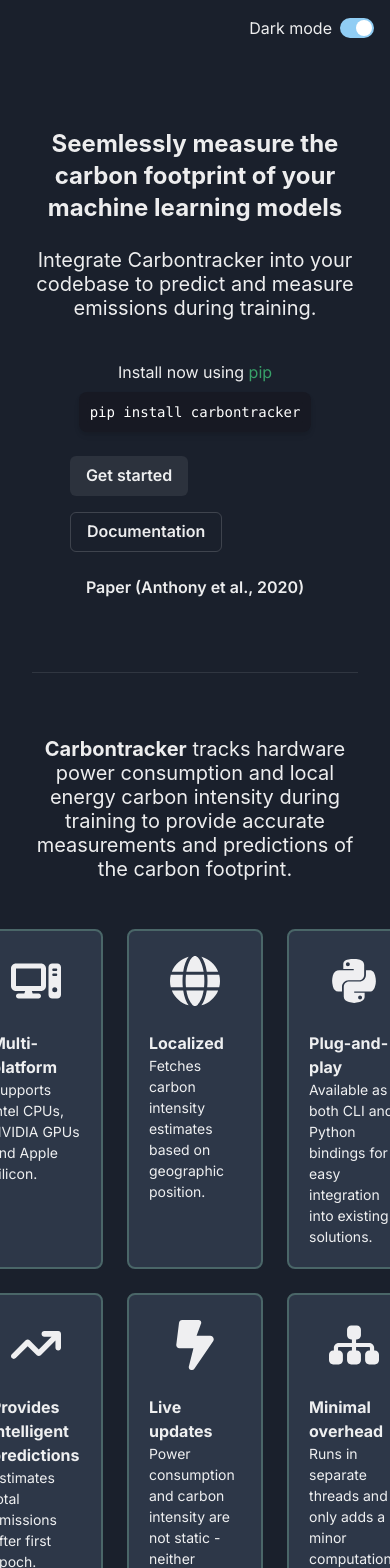
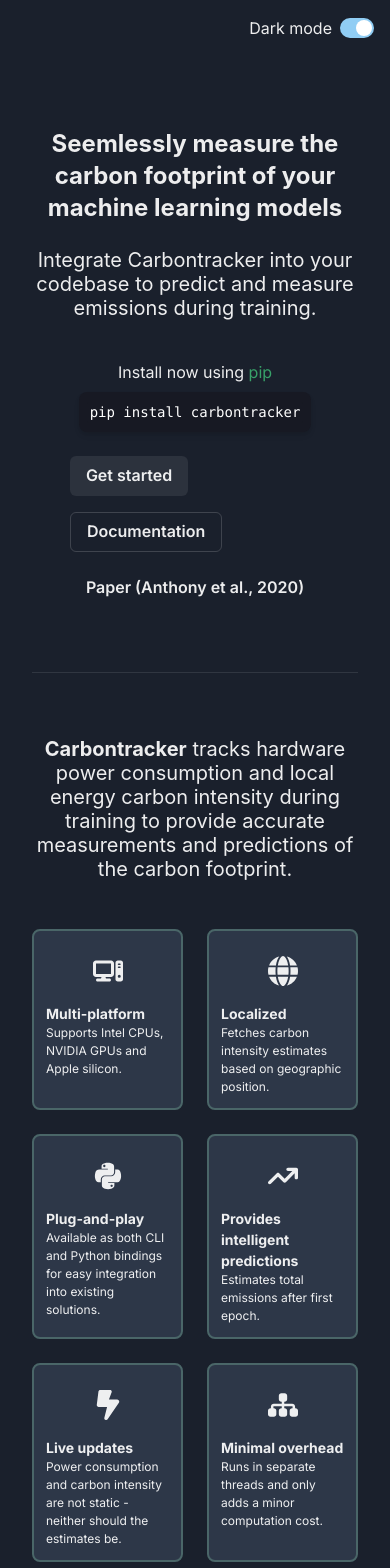
Before and after one commit to saintslab/carbontracker-website, a Next.js app: page / in a window 390 px wide. Shown: the top 1568 px of the page. Built offline with nearby package versions, Linux system fonts and the light colour scheme.

Commit message:
responsiveness

```diff
--- a/components/Code.tsx
+++ b/components/Code.tsx
@@ -12,7 +12,7 @@
 }
 export default function CodeBlock(props: CodeBlockProps) {
   const text = props.isPython ? hljs.highlight(props.content, {language: 'python'}).value : props.content
-  return <Box background='gray.900' px={2} py={2} rounded='lg' boxShadow='md'>
+  return <Box background='gray.900' px={2} py={2} rounded='lg' boxShadow='md' overflowX='scroll'>
     <pre><Code background='gray.900' textColor='white' dangerouslySetInnerHTML={{__html: text}} /></pre>
   </Box>
 }
--- a/components/ExampleSection.tsx
+++ b/components/ExampleSection.tsx
@@ -4,7 +4,7 @@
 export default function ExampleSection() {
   return <VStack>
     <Heading mb={4}>Example usage</Heading>
-    <Box>
+    <Box maxW='100%'>
       <Text mb={4}>Use the CLI:</Text>
       <CodeBlock isPython={false} content={`$ carbontracker python script.py`} />
       <Text my={4}>...or embed directly into your Python program</Text>
--- a/components/FeatureSection.tsx
+++ b/components/FeatureSection.tsx
@@ -12,11 +12,11 @@
   const { colorMode } = useColorMode()
   return <GridItem borderWidth='2px' borderColor={colorMode == 'dark' ?  '#4A6668' : 'gray.300'} background={colorMode == 'dark' ? 'gray.700' : 'gray.100'} w='100%' h='100%' rounded='lg' transition='box-shadow 100ms' _hover={{ boxShadow: '0px 0px 10px 0px #186646'}}>
     <Center px={10} pt='25px' pb='5px'>
-      <Icon w='50px' h='50px' as={props.icon} />
+      <Icon w={['30px','50px']} h={['30px','50px']} as={props.icon} />
     </Center>
-    <Box p={5}>
-      <Text display='block' fontWeight='700'>{props.title}</Text>
-      <Text fontSize='sm' >{props.children}</Text>
+    <Box p={[3,5]}>
+      <Text display='block' fontWeight='700' fontSize={['sm', 'md']}>{props.title}</Text>
+      <Text fontSize={['xs', 'sm']} >{props.children}</Text>
     </Box>
   </GridItem>
 }
@@ -26,7 +26,7 @@
     <Heading textAlign='center' size='md' fontWeight='400'>
       <strong>Carbontracker</strong> tracks hardware power consumption and local energy carbon intensity during training to provide accurate measurements and predictions of the carbon footprint.
     </Heading>
-    <Grid templateColumns='repeat(3, 1fr)' gap={6} mt={10}>
+    <Grid templateColumns={['repeat(2, 1fr)','repeat(3, 1fr)']} gap={6} mt={10}>
         <Feature title='Multi-platform' icon={FaComputer}>
           Supports Intel CPUs, NVIDIA GPUs and Apple silicon.
         </Feature>
--- a/components/MaintainedBy.tsx
+++ b/components/MaintainedBy.tsx
@@ -18,7 +18,7 @@
 export default function MaintainedBy() {
   return <VStack>
     <Heading mb={4}>Built and maintained by</Heading>
-    <Grid w='full' templateColumns='repeat(4, 1fr)' gap={6}>
+    <Grid w='full' templateColumns={['repeat(2,1fr)','repeat(4, 1fr)']} gap={6}>
       <Author name='Lasse F. Wolff Anthony' role='Original author'/>
       <Author name='Benjamin Kanding' role='Original author'/>
       <Author name='Pedram Bakhtiarifard' role='Maintainer'/>
--- a/components/PlotSection.tsx
+++ b/components/PlotSection.tsx
@@ -2,11 +2,11 @@
 import { FaRightLong } from "react-icons/fa6";
 
 export default function PlotSection() {
-  return <Grid templateColumns='1fr 1fr' gap={4}>
-    <GridItem>
+  return <Grid templateColumns={['1fr','1fr 1fr']} gap={4}>
+    <GridItem  order={1}>
       <Heading size='md'>Carbontracker: Tracking and Predicting the Carbon Footprint of Training Deep Learning Models</Heading>
         <Text fontSize='xs'>Abstract from <Link href='https://arxiv.org/abs/2007.03051'>Anthony et al. (2020)</Link></Text>
-      <Text mt={2} mb={8}>
+      <Text mt={2} mb={8} whiteSpace='preserve'>
         The popularity of solving problems using deep learning (DL) has rapidly increased and with it the need for ever more powerful models.
         These models achieve impressive results across a wide variety of tasks such as gameplay, where AlphaStar reached the highest rank in the strategy game Starcraft II (Vinyals et al., 2019) and Agent57 surpassed human performance in all 57 Atari 2600 games (Badia et al., 2020).
         This comes at the cost of training the model for thousands of hours on specialized hardware accelerators such as graphics processing units (GPUs).
@@ -18,7 +18,7 @@
         <Button rightIcon={<Icon as={FaRightLong} />}>Read full paper</Button>
       </Link>
     </GridItem>
-    <GridItem>
+    <GridItem order={[-1,2]}>
       <VStack justify='center'>
         <Image src='testplot.png' alt='Energy consumption of different models'/>
         <Text fontSize='xs'>Energy consumption of a variety of modern deep learning algorithms. Source: <Link href='https://arxiv.org/abs/2210.06015'>Bakhtiarifard et al. (2024)</Link></Text>
--- a/pages/_app.tsx
+++ b/pages/_app.tsx
@@ -6,7 +6,7 @@
 export default function App({ Component, pageProps }: AppProps) {
   return (
     <ChakraProvider theme={theme}>
-      <Component {...pageProps} />;
+      <Component {...pageProps} />
     </ChakraProvider>
   )
 }
--- a/pages/index.tsx
+++ b/pages/index.tsx
@@ -38,5 +38,5 @@
         </VStack>
       </main>
     </>
-  );
+  )
 }
```
